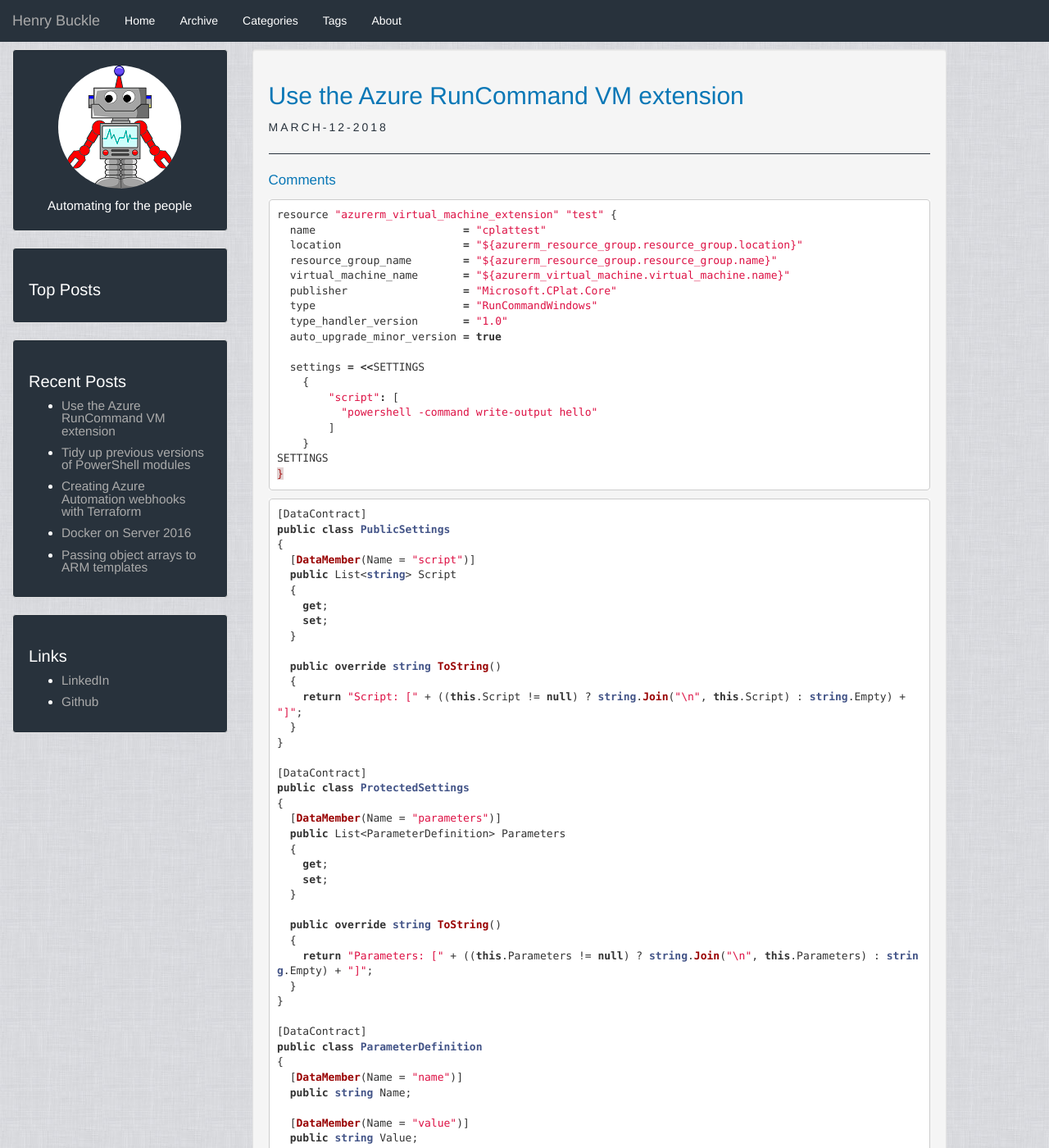
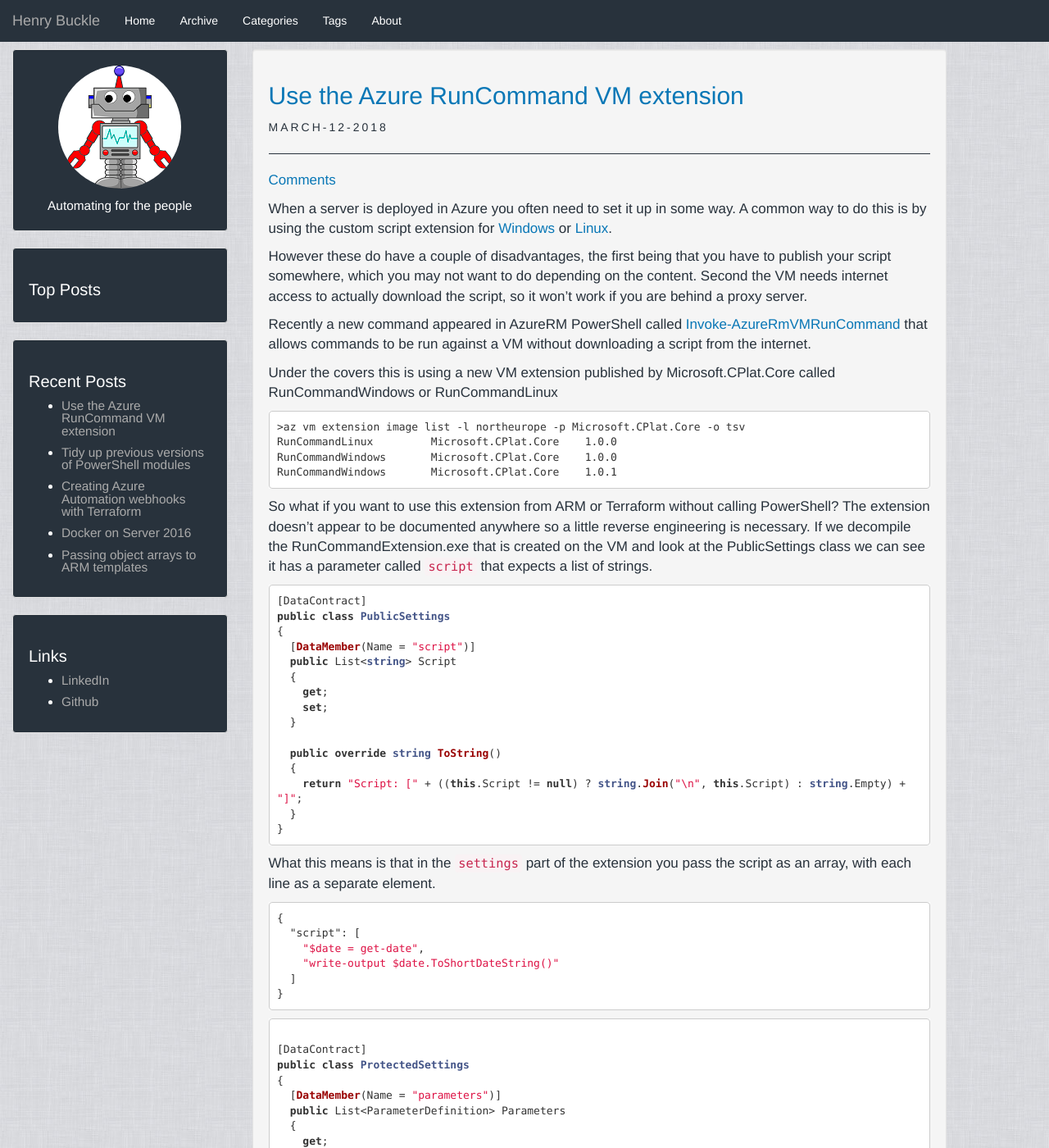
Before and after one commit to hbuckle/hbuckle.github.io, a Jekyll site: the page built from _posts/2018-03-12-use-the-azure-runcommand-extension.md, in a window 1280 px wide and 1400 px high. Shown: the whole window at 82% size. Built offline with Jekyll 4.4.1, drawn with Linux system fonts in a browser that asks for light colours; comment, search, counter and statistics services are not loaded.

Commit message:
update RunCommand post

````diff
--- a/_posts/2018-03-12-use-the-azure-runcommand-extension.md
+++ b/_posts/2018-03-12-use-the-azure-runcommand-extension.md
@@ -9,26 +9,32 @@ categories:
   - Azure
 ---
 
-```hcl
-resource "azurerm_virtual_machine_extension" "test" {
-  name                       = "cplattest"
-  location                   = "${azurerm_resource_group.resource_group.location}"
-  resource_group_name        = "${azurerm_resource_group.resource_group.name}"
-  virtual_machine_name       = "${azurerm_virtual_machine.virtual_machine.name}"
-  publisher                  = "Microsoft.CPlat.Core"
-  type                       = "RunCommandWindows"
-  type_handler_version       = "1.0"
-  auto_upgrade_minor_version = true
+When a server is deployed in Azure you often need to set it up in some way. A common way
+to do this is by using the custom script extension for [Windows](https://docs.microsoft.com/en-us/azure/virtual-machines/windows/extensions-customscript)
+or [Linux](https://docs.microsoft.com/en-us/azure/virtual-machines/linux/extensions-customscript).
 
-  settings = <<SETTINGS
-    {
-        "script": [
-          "powershell -command write-output hello"
-        ]
-    }
-SETTINGS
-}
+However these do have a couple of disadvantages, the first being that you have to publish your
+script somewhere, which you may not want to do depending on the content.
+Second the VM needs internet access to actually download the script, so it won't work
+if you are behind a proxy server.
+
+Recently a new command appeared in AzureRM PowerShell called [Invoke-AzureRmVMRunCommand](https://docs.microsoft.com/en-us/powershell/module/azurerm.compute/invoke-azurermvmruncommand?view=azurermps-5.4.0)
+that allows commands to be run against a VM without downloading a script from the internet.
+
+Under the covers this is using a new VM extension published by Microsoft.CPlat.Core called
+RunCommandWindows or RunCommandLinux
+
 ```
+>az vm extension image list -l northeurope -p Microsoft.CPlat.Core -o tsv
+RunCommandLinux         Microsoft.CPlat.Core    1.0.0
+RunCommandWindows       Microsoft.CPlat.Core    1.0.0
+RunCommandWindows       Microsoft.CPlat.Core    1.0.1
+```
+
+So what if you want to use this extension from ARM or Terraform without calling PowerShell?
+The extension doesn't appear to be documented anywhere so a little reverse engineering is necessary.
+If we decompile the RunCommandExtension.exe that is created on the VM and look at the PublicSettings
+class we can see it has a parameter called `script` that expects a list of strings.
 
 ```c#
 [DataContract]
@@ -46,6 +52,21 @@ public class PublicSettings
     return "Script: [" + ((this.Script != null) ? string.Join("\n", this.Script) : string.Empty) + "]";
   }
 }
+```
+
+What this means is that in the `settings` part of the extension you pass the script as an
+array, with each line as a separate element.
+
+```json
+{
+  "script": [
+    "$date = get-date",
+    "write-output $date.ToShortDateString()"
+  ]
+}
+```
+
+```c#
 
 [DataContract]
 public class ProtectedSettings
````
